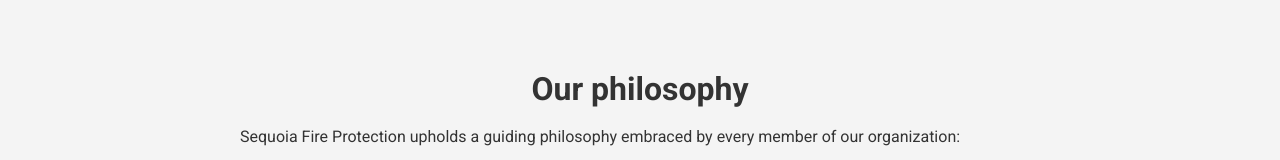
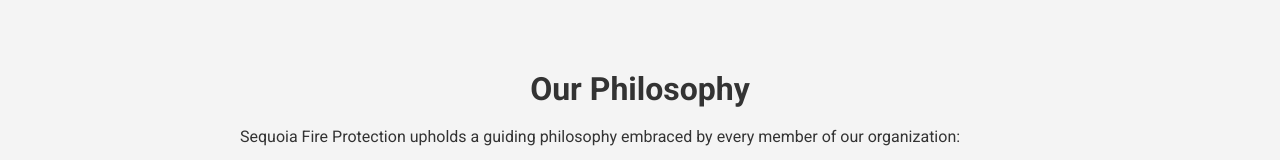
Before and after one commit to sequoiafireprotection/sequoiafireprotection.github.io, a plain HTML site: page index.html in a window 1280 px wide. Shown: the part 2467-2627 px from the top of the page. Drawn offline with Linux system fonts and the light colour scheme.

Commit message:
fixed philosophy text

```diff
--- a/index.html
+++ b/index.html
@@ -75,7 +75,7 @@
     </section>
 
     <section id="philosophy" class="section">
-      <h3>Our philosophy</h3>
+      <h3>Our Philosophy</h3>
       <p style="text-align: left;">Sequoia Fire Protection upholds a guiding philosophy embraced by every member of our organization:</p>
       <ul class="philosophy-list">
         <li>Protect our clients’ interests by delivering on our promises and providing consistent, reliable service.</li>
```
